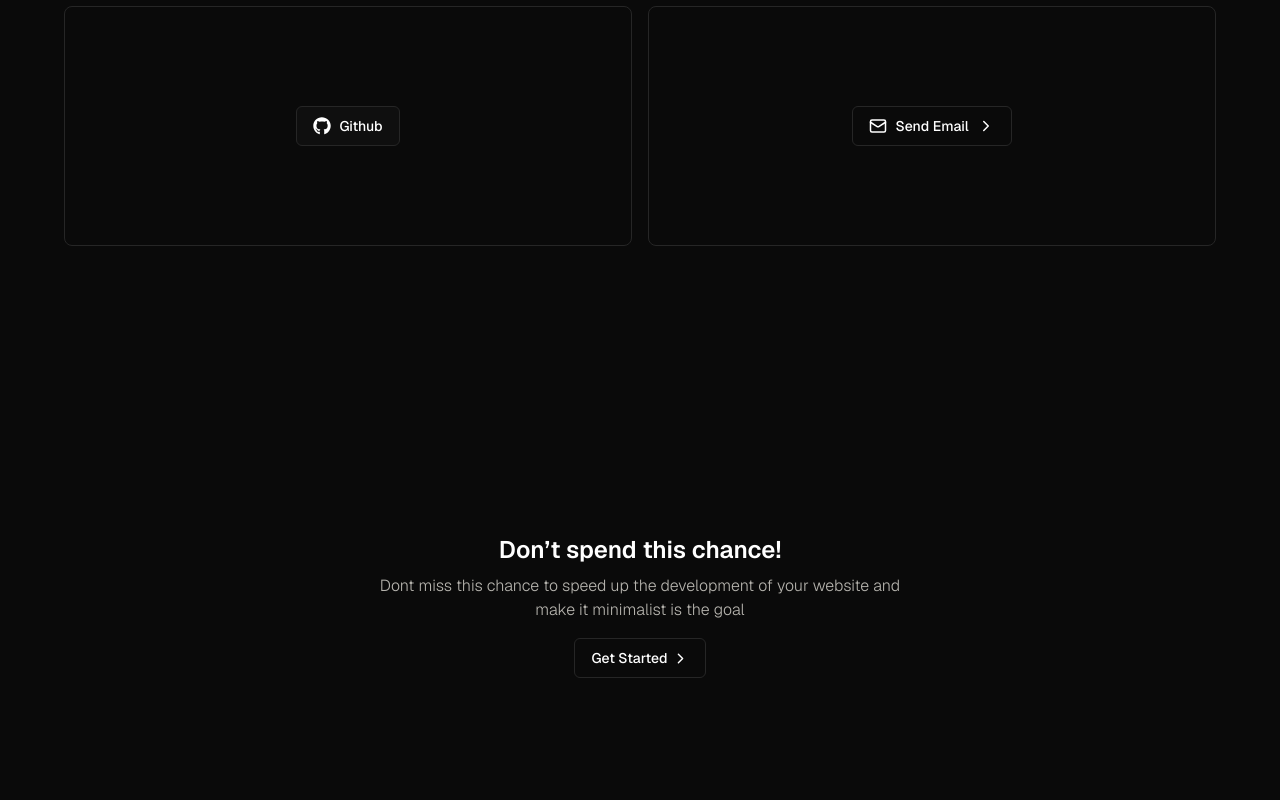
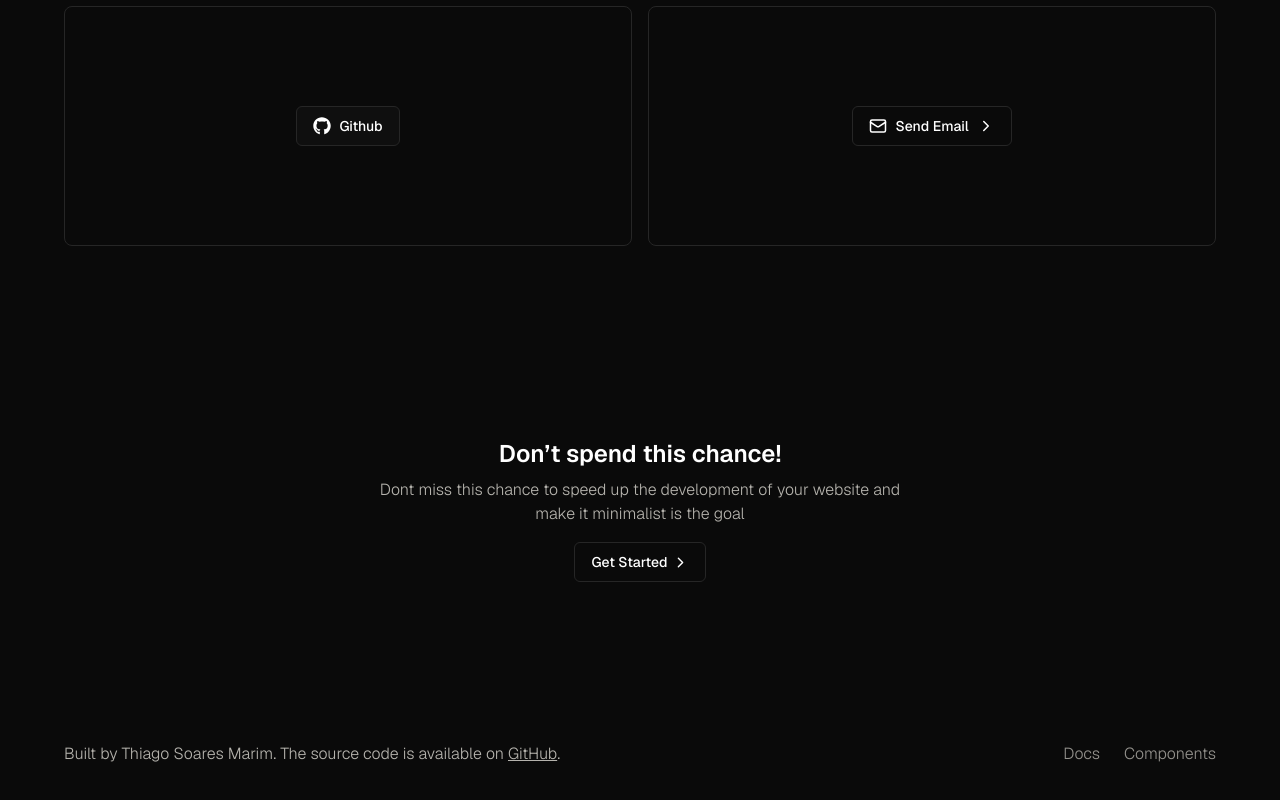
Before and after one commit to thiagomarim/core-ui, a Next.js app: page / in a window 1280 px wide. Shown: the part 1761-2561 px from the top of the page. Before the commit the page ends 2535 px from the top, so only its background shows below. Built offline with nearby package versions, Linux system fonts and the light colour scheme.

Commit message:
feat: add footer

```diff
--- a/src/app/layout.tsx
+++ b/src/app/layout.tsx
@@ -2,6 +2,7 @@ import type { Metadata } from "next";
 import { GeistSans } from "geist/font/sans";
 import "./globals.css";
 import Header from "@/components/header";
+import Footer from "@/components/footer";
 
 export const metadata: Metadata = {
   title: "Clean UI",
@@ -18,6 +19,7 @@ export default function RootLayout({
       <body className={GeistSans.className}>
         <Header />
         {children}
+        <Footer />
       </body>
     </html>
   );
--- a/src/components/component-section/index.tsx
+++ b/src/components/component-section/index.tsx
@@ -27,7 +27,7 @@ export default function ComponentSection() {
         </CardIntro>
       </div>
 
-      <div className="py-24">
+      <div className="mt-24">
         <div className="flex flex-col items-center gap-2">
           <h1 className="text-2xl font-semibold text-center md:text-3xl text-primary">
             Versatility components
--- /dev/null
+++ b/src/components/footer/index.tsx
@@ -0,0 +1,46 @@
+"use client";
+
+import Link from "next/link";
+import { usePathname } from "next/navigation";
+import { twMerge } from "tailwind-merge";
+
+const NAV_LINKS = [
+  {
+    name: "Docs",
+    href: "/docs",
+  },
+  {
+    name: "Components",
+    href: "/docs/components",
+  },
+];
+
+export default function Footer() {
+  const path = usePathname();
+
+  return (
+    <footer className="py-16 container flex items-center justify-between">
+      <span className="font-light text-secondary">
+        Built by Thiago Soares Marim. The source code is available on{" "}
+        <a href="#" className="underline">
+          GitHub
+        </a>
+        .
+      </span>
+      <nav className="flex items-center gap-6">
+        {NAV_LINKS.map((link) => (
+          <Link href={link.href} key={link.name}>
+            <span
+              className={twMerge(
+                "transition-colors font-light hover:text-primary/80 text-secondary/80",
+                path === link.href ? "text-primary" : ""
+              )}
+            >
+              {link.name}
+            </span>
+          </Link>
+        ))}
+      </nav>
+    </footer>
+  );
+}
--- a/src/components/header/index.tsx
+++ b/src/components/header/index.tsx
@@ -4,7 +4,7 @@ import Link from "next/link";
 import { usePathname } from "next/navigation";
 import { twMerge } from "tailwind-merge";
 
-const NAV_LINKS = [
+export const NAV_LINKS = [
   {
     name: "Docs",
     href: "/docs",
```
